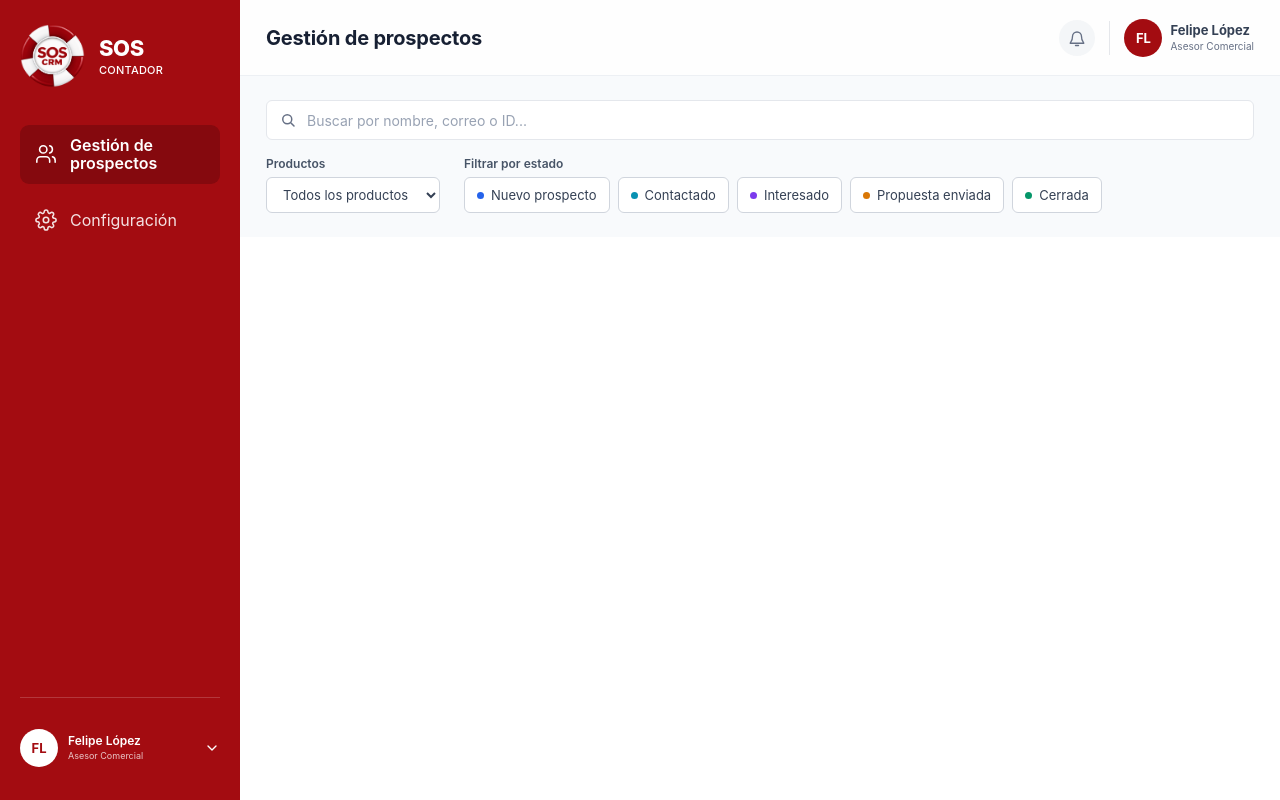
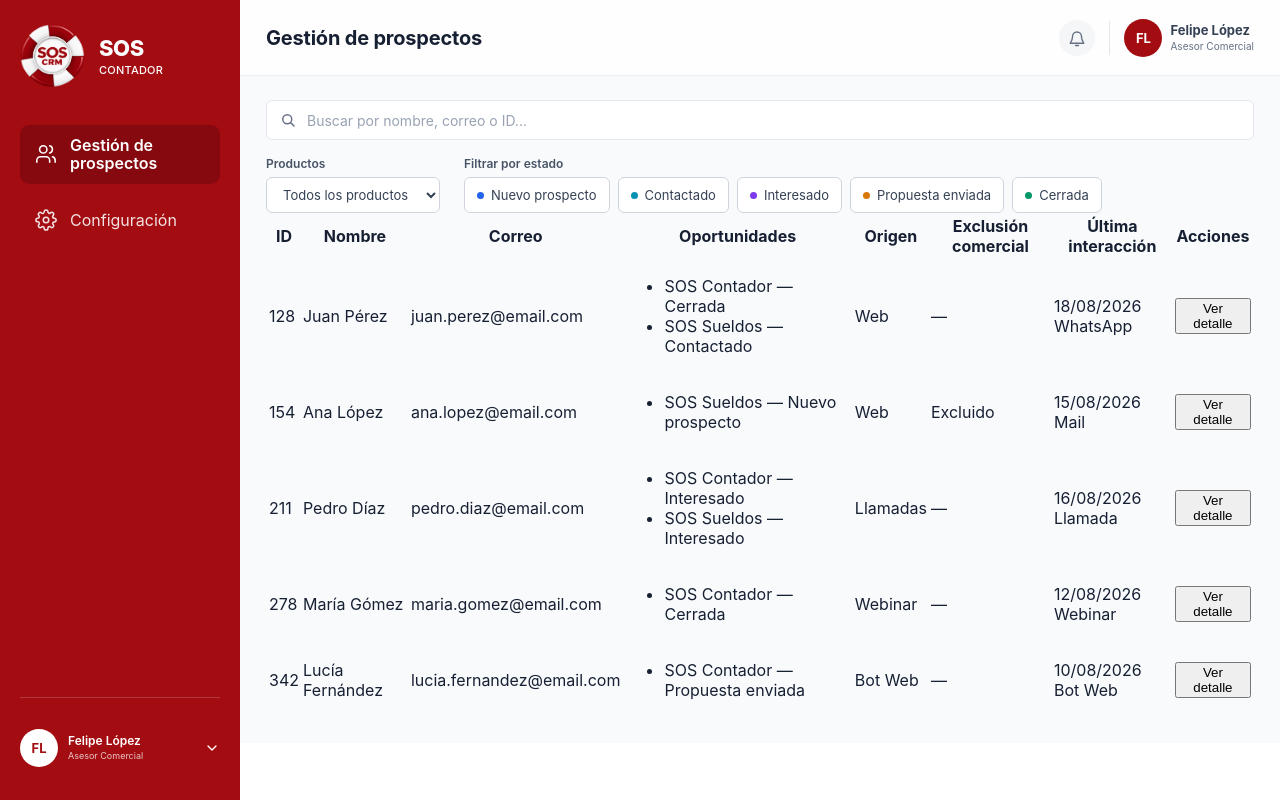
Before and after one commit to juanbalella20/CRM-INTERNO-SOS, a SvelteKit app in the folder code/frontend/: page / in a window 1280 px wide. Built offline with nearby package versions, Linux system fonts and the light colour scheme.

Commit message:
add: tabla svelte

```diff
--- a/code/frontend/src/routes/+page.svelte
+++ b/code/frontend/src/routes/+page.svelte
@@ -3,7 +3,8 @@
 </svelte:head>
 
 <script>
-	import { statuses } from '$lib/data/prospect-filters.js';
+	import { products, statuses } from '$lib/data/prospect-filters.js';
+	import { prospects } from '$lib/data/prospects.js';
 
 	/** @type {string[]} */
 	let selectedStatuses = $state([]);
@@ -13,6 +14,16 @@
 		selectedStatuses = selectedStatuses.includes(statusId)
 			? selectedStatuses.filter((id) => id !== statusId)
 			: [...selectedStatuses, statusId];
+	}
+
+	/** @param {string} productId */
+	function getProductLabel(productId) {
+		return products.find((product) => product.id === productId)?.label;
+	}
+
+	/** @param {string} statusId */
+	function getStatusLabel(statusId) {
+		return statuses.find((status) => status.id === statusId)?.label;
 	}
 </script>
 
@@ -54,6 +65,56 @@
 		</div>
 
 	</div>
+
+	<div class="tabla-prospectos">
+		<table>
+			<thead>
+				<tr>
+					<th scope="col">ID</th>
+					<th scope="col">Nombre</th>
+					<th scope="col">Correo</th>
+					<th scope="col">Oportunidades</th>
+					<th scope="col">Origen</th>
+					<th scope="col">Exclusión comercial</th>
+					<th scope="col">Última interacción</th>
+					<th scope="col">Acciones</th>
+				</tr>
+			</thead>
+			<tbody>
+				{#each prospects as prospect (prospect.id)}
+					<tr>
+						<td>{prospect.id}</td>
+						<td>{prospect.name}</td>
+						<td>{prospect.email}</td>
+						<td>
+							<ul>
+								{#each prospect.opportunities as opportunity}
+									<li>
+										{getProductLabel(opportunity.productId)} —
+										{getStatusLabel(opportunity.statusId)}
+									</li>
+								{/each}
+							</ul>
+						</td>
+						<td>{prospect.origin}</td>
+						<td>{prospect.isCommerciallyExcluded ? 'Excluido' : '—'}</td>
+						<td>
+							{prospect.lastInteraction.date}
+							<br />
+							{prospect.lastInteraction.channel}
+						</td>
+						<td>
+							<button type="button" aria-label={`Ver detalle de ${prospect.name}`}>
+								Ver detalle
+							</button>
+						</td>
+					</tr>
+				{/each}
+			</tbody>
+		</table>
+
+	</div>
+
 </section>
 
 <style>
```
